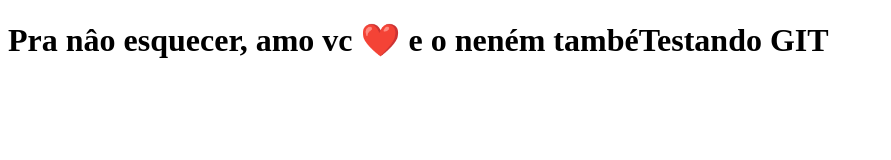
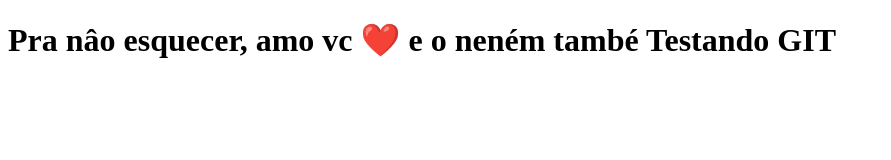
Before and after one commit to tspaiva/clone-tabnews, a Next.js app: page / in a window 1280 px wide. Shown: the top 160 px of the page, without its empty margins (0-891 px from the left). Built offline with nearby package versions, Linux system fonts and the light colour scheme.

Commit message:
ajuste da frase

```diff
--- a/pages/index.js
+++ b/pages/index.js
@@ -1,5 +1,5 @@
 function Home() {
-    return <h1>Pra nâo esquecer, amo vc ❤️ e o neném tambéTestando GIT
+    return <h1>Pra nâo esquecer, amo vc ❤️ e o neném també Testando GIT
     </h1>
 }
 
```
